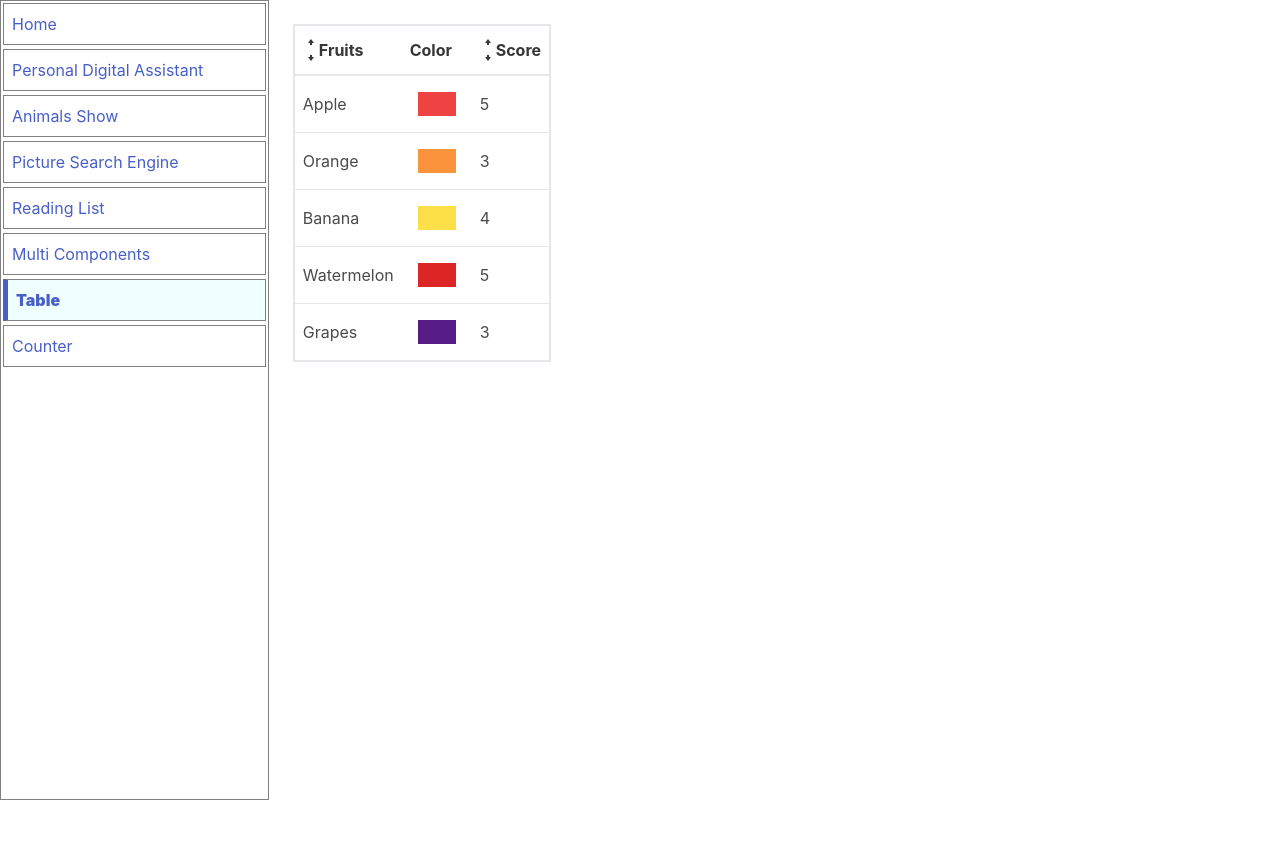
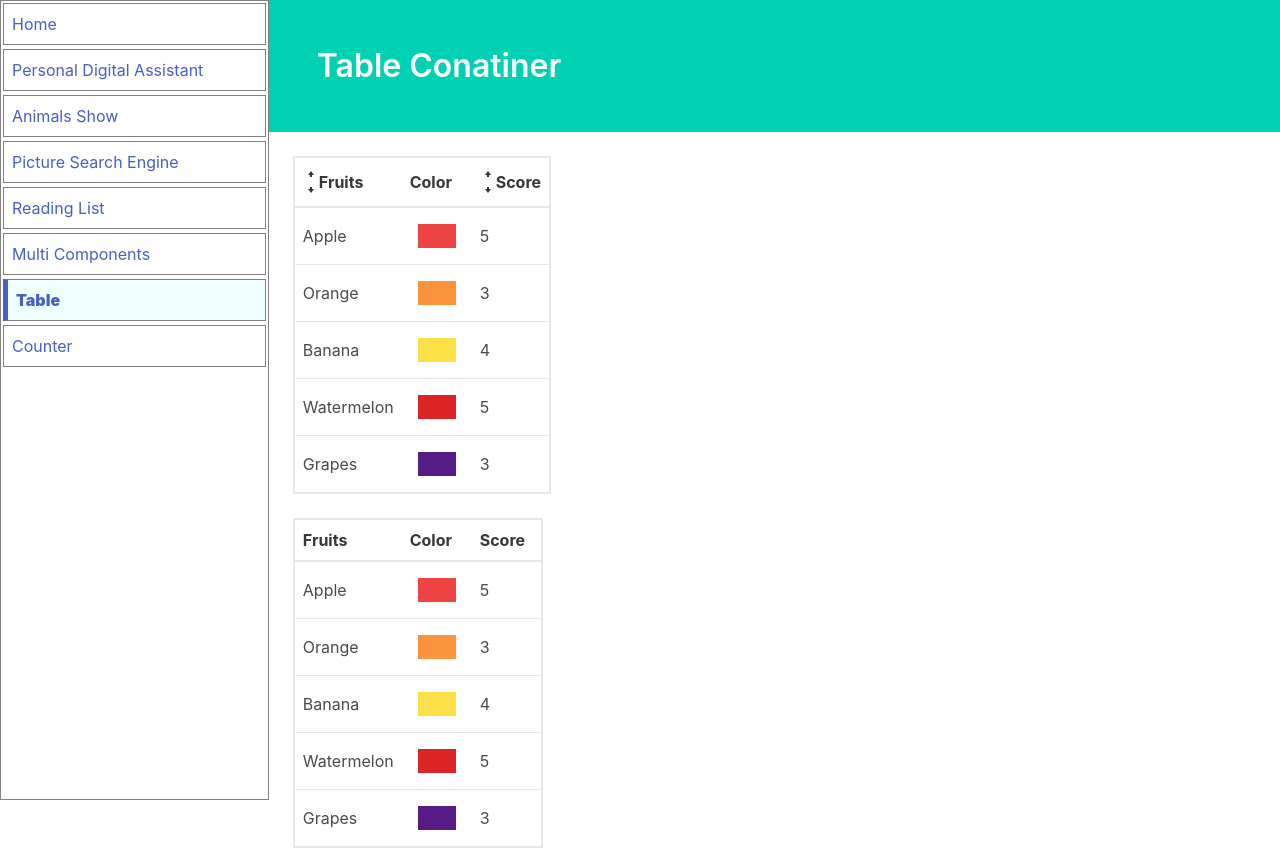
Before and after one commit to SaadiaAhmad/react-project, a React (Create React App) app: page /table in a window 1280 px wide. Before the commit the page ends 800 px from the top, so only its background shows below. Built offline with nearby package versions, Linux system fonts and the light colour scheme.

Commit message:
add headers

```diff
--- a/src/components/Counter/Counter.js
+++ b/src/components/Counter/Counter.js
@@ -58,7 +58,15 @@ function Counter() {
     }
 
     return (
+        <div>
+            <section className='hero is-primary'>
+                <div className='hero-body'>
+                <p className='title'>Counter</p>
+                </div>
+            </section>
+
             <div className="p-5 border-2 border-solid flex flex-col">
+
                 <h1 className="text-lg font-bold">Count is {state.count}</h1>
                 <div className="flex flex-row">
                     <Button onClick={() => handleCountChange(true)}>Increment</Button>
@@ -75,8 +83,9 @@ function Counter() {
                     />
                     <Button onClick={handleSubmitClick}>Add it!</Button>
                 </form>
+            </div>
+    </div>
 
-        </div>
     )
 }
 
--- a/src/components/TableContainer/TableContainer.js
+++ b/src/components/TableContainer/TableContainer.js
@@ -1,4 +1,5 @@
 import SortableTable from "./SortableTable/SortableTable";
+import Table from "./Table/Table";
 
 function TableConatiner() {
     const tableData = [
@@ -49,7 +50,17 @@ function TableConatiner() {
       const keyFn = (fruit) => fruit.name;
 
     return (
-        <SortableTable data={tableData} config={tableConfig} keyFn={keyFn}></SortableTable>
+        <div>
+            <section className='hero is-primary'>
+                <div className='hero-body'>
+                <p className='title'>Table Conatiner</p>
+                </div>
+            </section>
+
+            <SortableTable data={tableData} config={tableConfig} keyFn={keyFn}></SortableTable>
+
+            <Table data={tableData} config={tableConfig} keyFn={keyFn}></Table>
+        </div>
     )
 }
 
```
Lines whose indentation alone changed are shown as unchanged.
